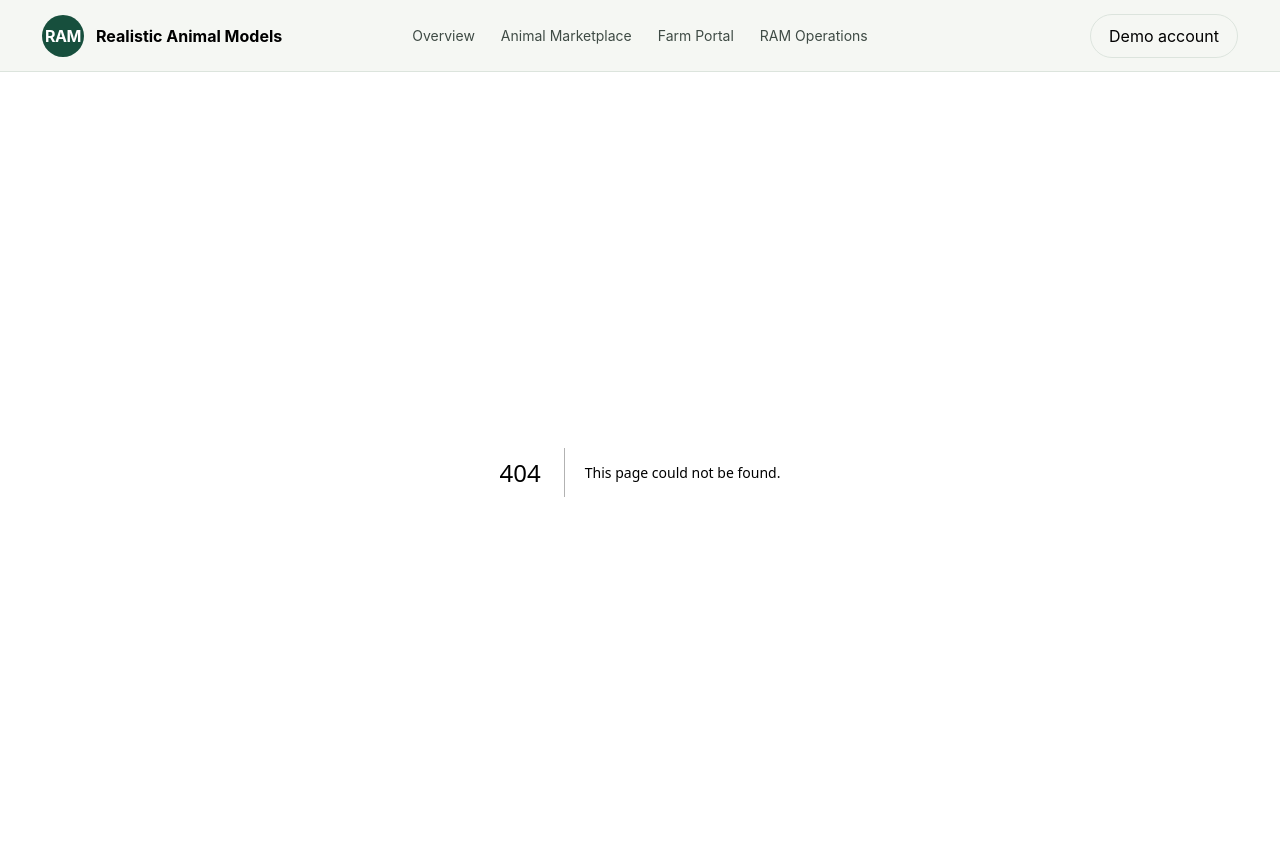
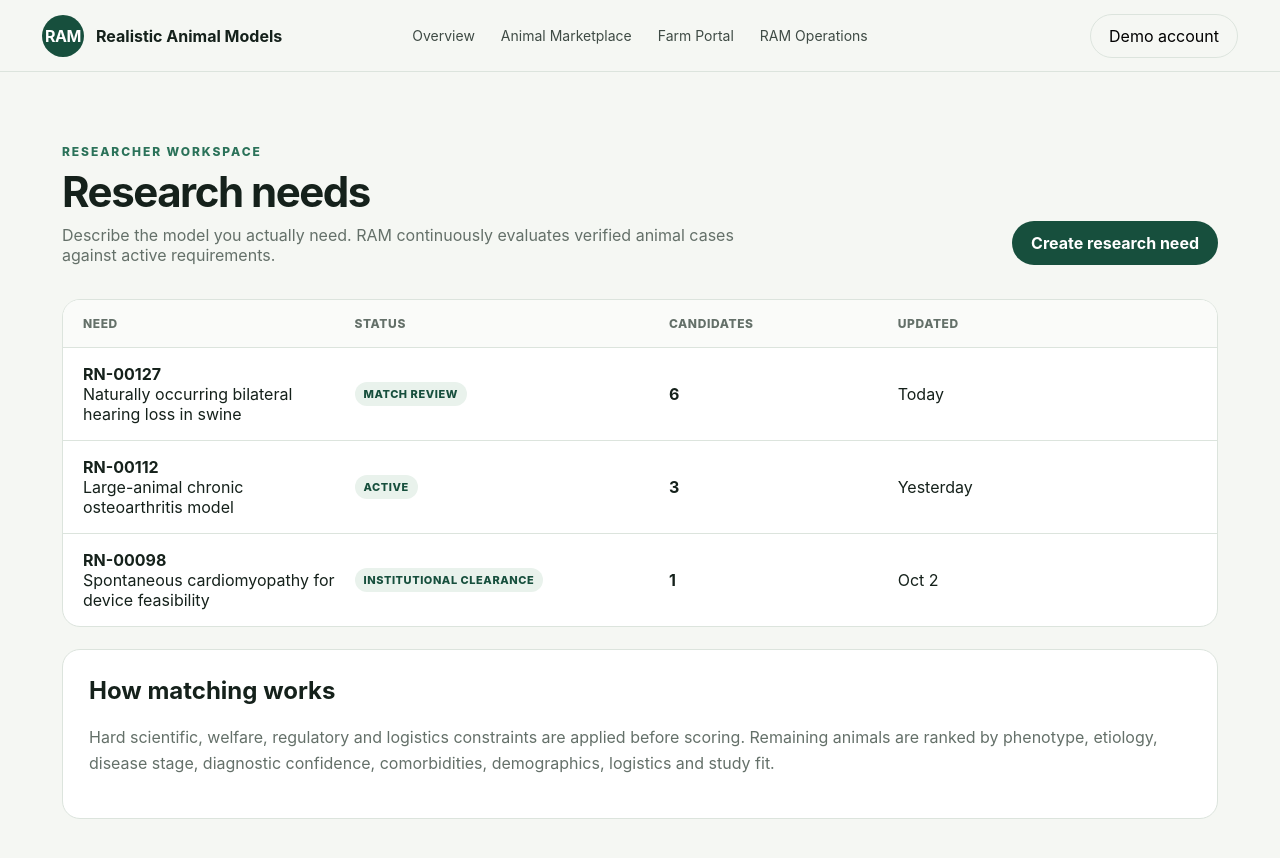
Before and after one commit to neophilism/RAM-Marketplace, a Next.js app: page /research in a window 1280 px wide. Before the commit this address had no page. Shown: the top 858 px of the page. Built offline with nearby package versions, Linux system fonts and the light colour scheme.

Commit message:
ui: add research needs dashboard

```diff
--- /dev/null
+++ b/app/research/page.tsx
@@ -0,0 +1,39 @@
+import Link from "next/link";
+
+const needs = [
+  { id: "RN-00127", title: "Naturally occurring bilateral hearing loss in swine", status: "MATCH REVIEW", matches: 6, updated: "Today" },
+  { id: "RN-00112", title: "Large-animal chronic osteoarthritis model", status: "ACTIVE", matches: 3, updated: "Yesterday" },
+  { id: "RN-00098", title: "Spontaneous cardiomyopathy for device feasibility", status: "INSTITUTIONAL CLEARANCE", matches: 1, updated: "Oct 2" }
+];
+
+export default function ResearchNeedsPage() {
+  return (
+    <section className="page">
+      <div className="pageHeader">
+        <div>
+          <div className="eyebrow">Researcher workspace</div>
+          <h1>Research needs</h1>
+          <p>Describe the model you actually need. RAM continuously evaluates verified animal cases against active requirements.</p>
+        </div>
+        <Link className="primaryButton" href="/research/new">Create research need</Link>
+      </div>
+
+      <div className="tableCard">
+        <div className="tableRow tableHead"><span>Need</span><span>Status</span><span>Candidates</span><span>Updated</span></div>
+        {needs.map((need) => (
+          <div className="tableRow" key={need.id}>
+            <div><strong>{need.id}</strong><div className="subtle">{need.title}</div></div>
+            <span className="status">{need.status}</span>
+            <strong>{need.matches}</strong>
+            <span>{need.updated}</span>
+          </div>
+        ))}
+      </div>
+
+      <div className="panel">
+        <h2>How matching works</h2>
+        <p>Hard scientific, welfare, regulatory and logistics constraints are applied before scoring. Remaining animals are ranked by phenotype, etiology, disease stage, diagnostic confidence, comorbidities, demographics, logistics and study fit.</p>
+      </div>
+    </section>
+  );
+}
```
